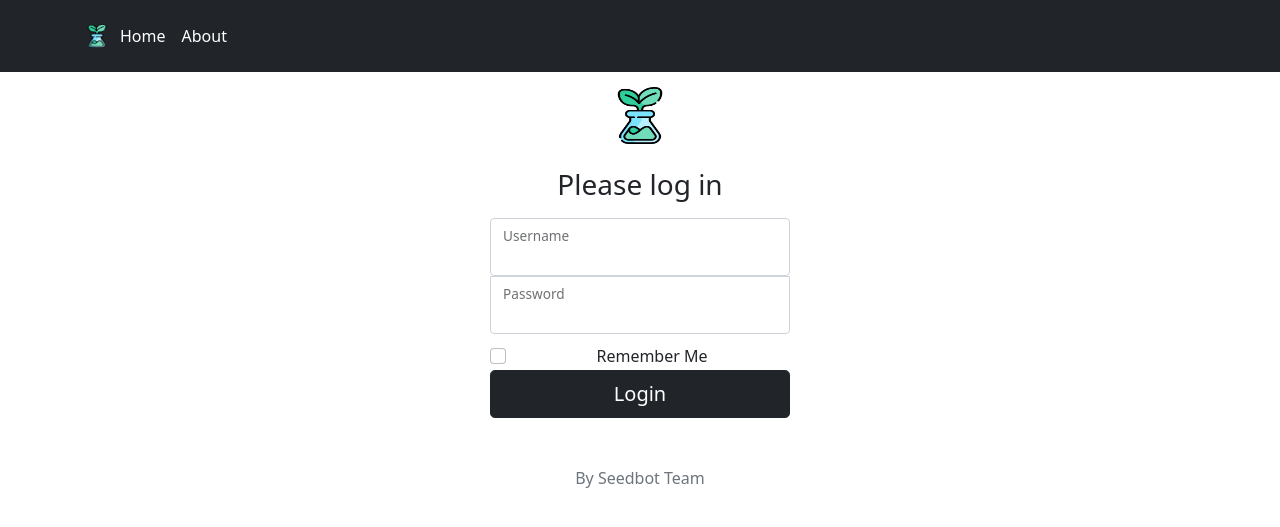
After one commit to ManuelLopezB/Seedbot, a Flask app: page /login in a window 1280 px wide. The commit adds this page. Shown: the top 527 px of the page. Run offline with Flask 2, Linux system fonts and the light colour scheme.

Commit message:
avance 24 de abril

```diff
--- a/app.py
+++ b/app.py
@@ -1,19 +1,34 @@
-from flask import Flask, Response, render_template
+from flask import Flask, Response, render_template, flash, redirect, url_for
+from forms import LoginForm
 from gpiozero import LED
+import os
 import cv2
 
 app = Flask(__name__)
+app.config['SECRET_KEY'] = '103b4cf3f6db7583cf1cd99537436c5d'
 # led = LED(21)
-video = cv2.VideoCapture(0)
+if os.environ.get('WERKZEUG_RUN_MAIN') or Flask.debug is False:
+    video = cv2.VideoCapture(0)
 
-
-@app.route("/")
-@app.route("/home")
+@app.route('/')
+@app.route('/home')
 def home():
     # led.off()
-    return render_template('home.html', tittle='Home')
+    return render_template('home.html', title='Home')
 
-@app.route("/about")
+@app.route('/login', methods=['GET', 'POST'])
+def login():
+    form = LoginForm()
+    if form.validate_on_submit():
+        if form.username.data == 'admin' and form.password.data == 'admin':
+            flash('You have been logged in!', 'success')
+            return redirect(url_for('home'))
+        else:
+            flash('Login Unsuccesful. Please check username and password', 'danger')
+
+    return render_template('login.html', title='Login', form=form)
+
+@app.route('/about')
 def about():
     return render_template('about.html', title='About')
 
@@ -42,4 +57,4 @@ def video_feed():
                     mimetype='multipart/x-mixed-replace; boundary=frame')
 
 if __name__ == '__main__':
-    app.run(host='0.0.0.0', threaded=True)
+    app.run(host='0.0.0.0', threaded=True, debug=True)
--- /dev/null
+++ b/forms.py
@@ -0,0 +1,10 @@
+from flask_wtf import FlaskForm
+from wtforms import StringField, PasswordField, SubmitField, BooleanField
+from wtforms.validators import DataRequired
+
+class LoginForm(FlaskForm):
+    username = StringField('Username',
+                        validators=[DataRequired()])
+    password = PasswordField('Password', validators=[DataRequired()])
+    remember = BooleanField('Remember Me')
+    submit = SubmitField('Login')
--- /dev/null
+++ b/static/signin.css
@@ -0,0 +1,26 @@
+.form-signin {
+  width: 100%;
+  max-width: 330px;
+  padding: 15px;
+  margin: auto;
+}
+
+.form-signin .checkbox {
+  font-weight: 400;
+}
+
+.form-signin .form-floating:focus-within {
+  z-index: 2;
+}
+
+.form-signin input[type="email"] {
+  margin-bottom: -1px;
+  border-bottom-right-radius: 0;
+  border-bottom-left-radius: 0;
+}
+
+.form-signin input[type="password"] {
+  margin-bottom: 10px;
+  border-top-left-radius: 0;
+  border-top-right-radius: 0;
+}
--- a/templates/layout.html
+++ b/templates/layout.html
@@ -1,55 +1,46 @@
 <!doctype html>
 <html lang="en">
 <head>
-    <!-- Required meta tags -->
   <meta charset="utf-8">
   <meta name="viewport" content="width=device-width, initial-scale=1">
-
-    <!-- Bootstrap CSS -->
   <link href="https://cdn.jsdelivr.net/npm/bootstrap@5.1.3/dist/css/bootstrap.min.css" rel="stylesheet" integrity="sha384-1BmE4kWBq78iYhFldvKuhfTAU6auU8tT94WrHftjDbrCEXSU1oBoqyl2QvZ6jIW3" crossorigin="anonymous">
-
-    <!-- <link rel="stylesheet" type="text/css" href="{{ url_for('static', filename='main.css') }}"> -->
-
+  <link rel="shortcut icon" href="{{ url_for('static', filename='favicon.ico') }}">
+  <link href="static/signin.css" rel="stylesheet">
   {% if title %}
-    <title>SeedBot -
-      {{title}}</title>
+    <title>SeedBot - {{title}}</title>
   {% else %}
     <title>SeedBot</title>
   {% endif %}
 </head>
-
-  <body>
-
+<body class="text-center">
   <header class="p-3 bg-dark text-white">
     <div class="container">
       <div class="d-flex flex-wrap align-items-center justify-content-center justify-content-lg-start">
         <a class="d-flex align-items-center mb-2 mb-lg-0 text-white text-decoration-none">
-          <img src="/static/logo.png" alt="" width="30" height="24">
+          <img src="{{ url_for('static', filename='logo.png' )}}" alt="" width="30" height="24">
         </a>
 
         <ul class="nav col-12 col-lg-auto me-lg-auto mb-2 justify-content-center mb-md-0">
           <li><a href="{{ url_for('home') }}" class="nav-link px-2 text-white">Home</a></li>
-          <li><a href="/on" class="nav-link px-2 text-white">LED on</a></li>
-          <li><a href="/off" class="nav-link px-2 text-white">LED off</a></li>
+          <!-- <li><a href="/on" class="nav-link px-2 text-white">LED on</a></li> -->
+          <!-- <li><a href="/off" class="nav-link px-2 text-white">LED off</a></li> -->
           <li><a href="{{ url_for('about') }}" class="nav-link px-2 text-white">About</a></li>
         </ul>
       </div>
     </div>
   </header>
-
-  <div>
+  <div class="">
+    {% with messages = get_flashed_messages(with_categories=true) %}
+      {% if  messages %}
+        {% for category, message in messages %}
+        <div class="alert alert-{{ category }}">
+          {{ message }}
+        </div>
+        {% endfor %}
+      {%  endif %}
+    {% endwith %}
+  </div>
   {% block content %}{% endblock %}
-  </div>
-
-    <!-- Optional JavaScript; choose one of the two! -->
-
-    <!-- Option 1: Bootstrap Bundle with Popper -->
   <script src="https://cdn.jsdelivr.net/npm/bootstrap@5.1.3/dist/js/bootstrap.bundle.min.js" integrity="sha384-ka7Sk0Gln4gmtz2MlQnikT1wXgYsOg+OMhuP+IlRH9sENBO0LRn5q+8nbTov4+1p" crossorigin="anonymous"></script>
-
-    <!-- Option 2: Separate Popper and Bootstrap JS -->
-    <!--
-    <script src="https://cdn.jsdelivr.net/npm/@popperjs/core@2.10.2/dist/umd/popper.min.js" integrity="sha384-7+zCNj/IqJ95wo16oMtfsKbZ9ccEh31eOz1HGyDuCQ6wgnyJNSYdrPa03rtR1zdB" crossorigin="anonymous"></script>
-    <script src="https://cdn.jsdelivr.net/npm/bootstrap@5.1.3/dist/js/bootstrap.min.js" integrity="sha384-QJHtvGhmr9XOIpI6YVutG+2QOK9T+ZnN4kzFN1RtK3zEFEIsxhlmWl5/YESvpZ13" crossorigin="anonymous"></script>
-    -->
   </body>
 </html>
--- /dev/null
+++ b/templates/login.html
@@ -0,0 +1,26 @@
+{% extends "layout.html" %}
+{% block content %}
+<div class="form-signin">
+  <form method="POST" action="">
+    {{ form.hidden_tag() }}
+    <img class="mb-4" src="{{ url_for('static', filename='logo.png' )}}" alt="" width="72" height="57">
+    <h1 class="h3 mb-3 fw-normal">Please log in</h1>
+    <div class="form-floating">
+      {{ form.username(class="form-control", id="floatingInput") }}
+      {{ form.username.label(for="floatingInput") }}
+    </div>
+    <div class="form-floating">
+      {{ form.password(class="form-control", id="floatingInput") }}
+      {{ form.password.label(for="floatingInput") }}
+    </div>
+    <div class="form-check">
+      {{ form.remember(class="form-check-input") }}
+      {{ form.remember.label(class="form-check-label") }}
+  </div>
+    <div class="form-floating">
+      {{ form.submit(class="w-100 btn btn-lg btn-dark") }}
+    </div>
+    <p class="mt-5 mb-3 text-muted">By Seedbot Team</p>
+  </form>
+</div>
+{% endblock content %}
```
Also changed, not shown: README.md, rasp_running.png (added), rasp_standby.png (added), static/favicon.ico (added), static/main.css (deleted). Lines whose indentation alone changed are shown as unchanged.
